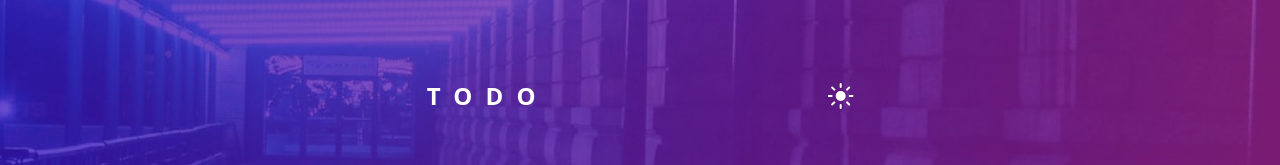
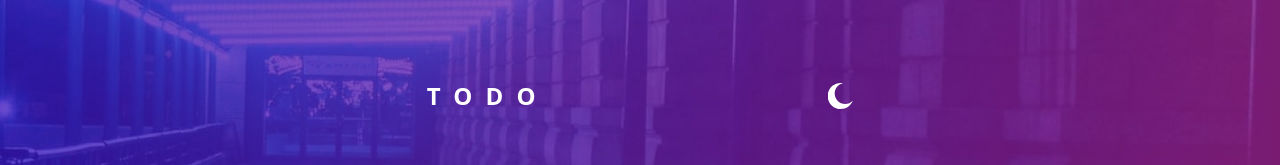
Before and after one commit to Frankawani/Todo-APP, a React (Create React App) app: page / in a window 1280 px wide. Shown: the top 165 px of the page. Built offline with nearby package versions, Linux system fonts and the light colour scheme.

Commit message:
added combine reducers functionality

```diff
--- a/src/App.js
+++ b/src/App.js
@@ -1,15 +1,16 @@
 import Header from "./components/Header";
-import { useSelector, useDispatch } from 'react-redux'
-
+import { useSelector, useDispatch } from "react-redux";
 
 function App() {
-  const isLight = useSelector(state => state.isLight);
+  const { isLight } = useSelector((state) => ({
+    ...state.ThemeReducer,
+  }));
 
   return (
     <div className={`w-full h-screen ${isLight ? "bg-white" : "bg-black"}`}>
       <div className="w-full h-1/4 bg-desktopDarkTheme bg-cover relative">
         <div className="w-1/3 sm:w-2/3 h-64 absolute top-52 left-1/2 transform -translate-x-1/2 -translate-y-1/2">
-          <Header/>
+          <Header />
         </div>
       </div>
     </div>
--- a/src/index.js
+++ b/src/index.js
@@ -2,11 +2,15 @@
 import ReactDOM from "react-dom/client";
 import "./index.css";
 import App from "./App";
-import { createStore } from "redux";
+import { createStore, combineReducers } from "redux";
 import { Provider } from "react-redux";
 import ThemeReducer from "./Reducers/ThemeReducer";
 
-const Store = createStore(ThemeReducer);
+const rootReducer = combineReducers({
+  ThemeReducer,
+})
+
+const Store = createStore(rootReducer);
 
 const root = ReactDOM.createRoot(document.getElementById("root"));
 root.render(
```
